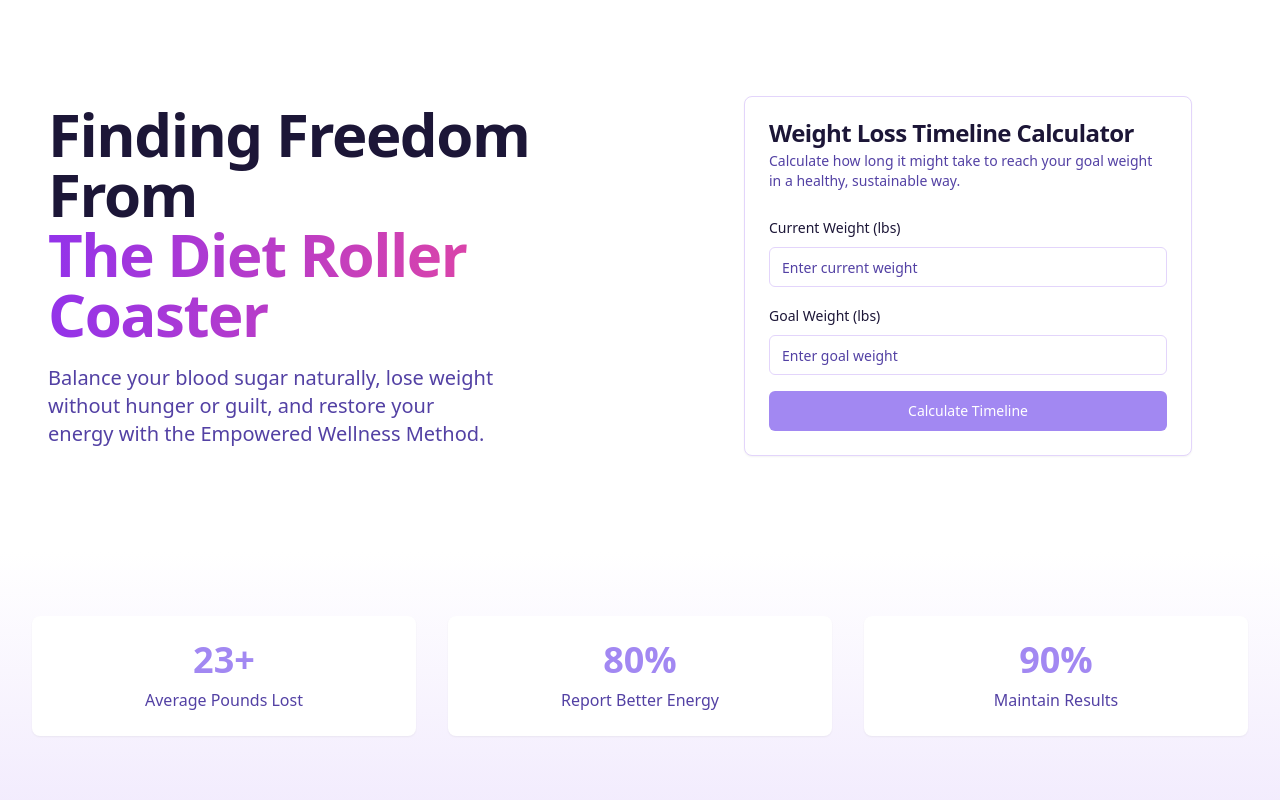
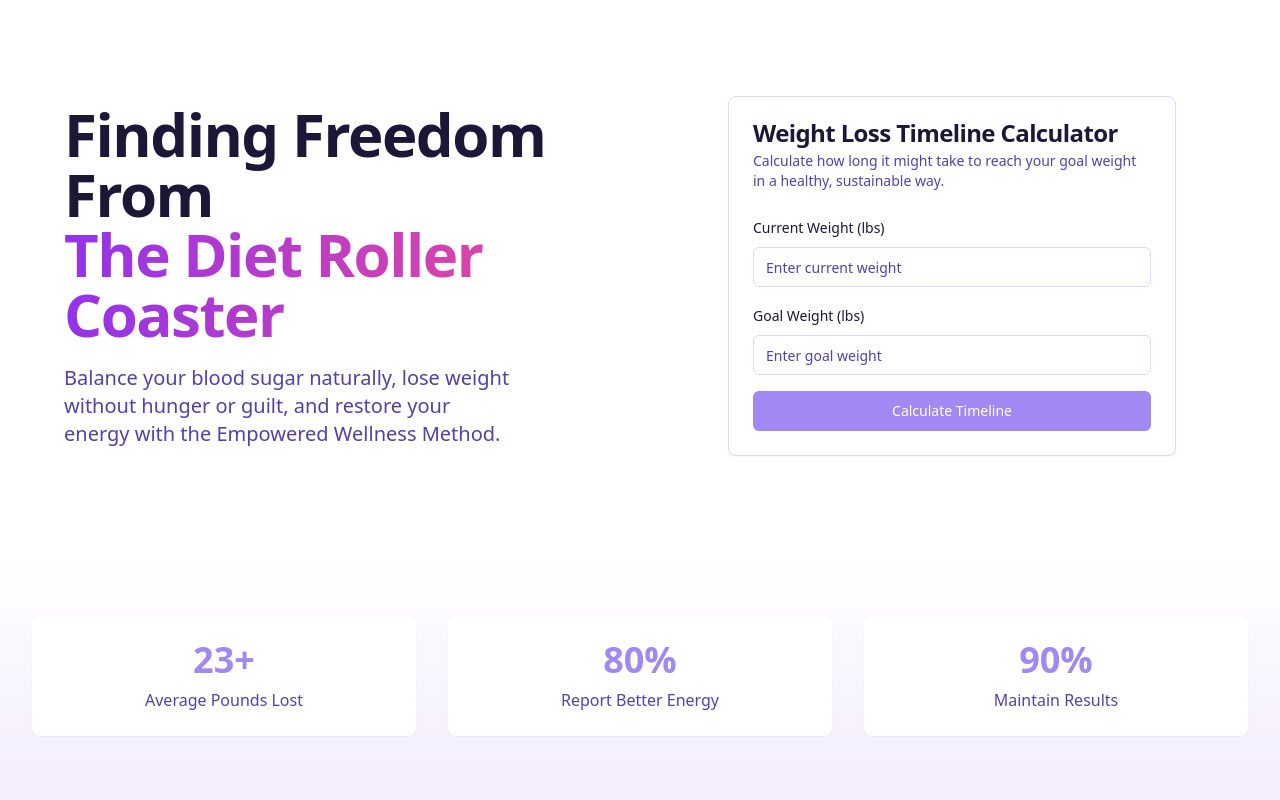
Before and after one commit to izzydoesizzy/shelly-heinrichs, a React (Vite) app: page / in a window 1280 px wide. Shown: the top 800 px of the page. Built offline with nearby package versions, Linux system fonts and the light colour scheme.

Commit message:
Adjust layout for better alignment
Modified the main section layout to bring the left and right sides closer to the center of the page, following best practices for landing page design on split pages.
[skip gpt_engineer]

```diff
--- a/src/components/Hero.tsx
+++ b/src/components/Hero.tsx
@@ -3,7 +3,7 @@ import { Button } from "@/components/ui/button";
 export const Hero = () => {
   return (
     <div className="relative overflow-hidden">
-      <div className="relative px-8 lg:px-12">
+      <div className="relative px-4 lg:px-8 flex justify-end">
         <div className="text-left max-w-xl">
           <h1 className="text-4xl font-bold tracking-tight text-foreground sm:text-5xl md:text-6xl">
             <span className="block">Finding Freedom From</span>
--- a/src/pages/Index.tsx
+++ b/src/pages/Index.tsx
@@ -8,7 +8,7 @@ const Index = () => {
   return (
     <div className="min-h-screen">
       <div className="min-h-screen flex flex-col">
-        <div className="flex-1 grid lg:grid-cols-2 gap-8 items-center py-12">
+        <div className="flex-1 container mx-auto grid lg:grid-cols-2 gap-8 items-center py-12">
           <Hero />
           <div className="px-4 sm:px-6 lg:px-8">
             <WeightLossCalculator />
```
